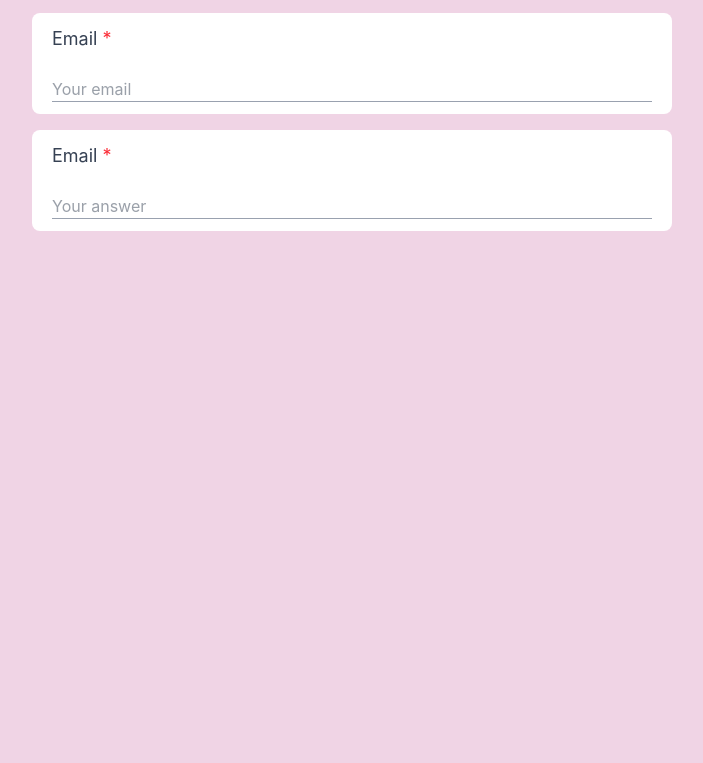
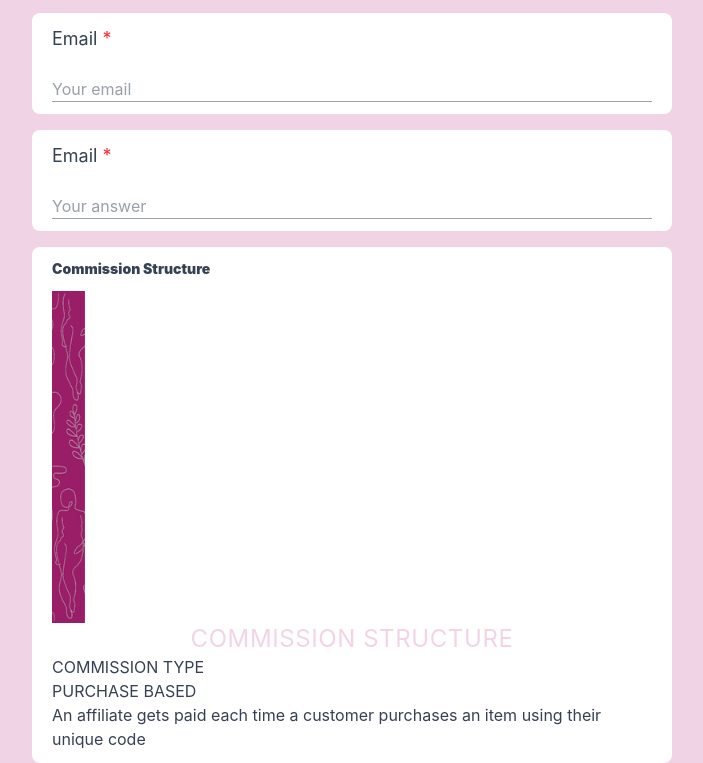
Before and after one commit to terhemeniorwua-png/us-collection, a website: page affiliate.html in a window 1280 px wide. Shown: the part 613-1376 px from the top of the page, without its empty margins (288-991 px from the left). Before the commit the page ends 844 px from the top, so only its background shows below. Drawn offline with Linux system fonts and the light colour scheme.

Commit message:
started the commission structure section

```diff
--- a/affiliate.html
+++ b/affiliate.html
@@ -56,5 +56,25 @@ We look forward to starting this journey with you
             <input type="email" id="email" placeholder="Your answer">
         </div>
      </section>
+          <section class="text-left text-gray-700 p-3 px-5 space-y-3 w-[50%] m-auto  rounded-lg  bg-white mt-[1em]">
+            <div>
+                <h3 class="text-sm font-black">Commission Structure</h3>
+            </div>
+            <div>
+                <img src="images/Side towr.png" alt="">
+                <div>
+                    <h3 class="text-2xl text-[#da92be63] tracking-wide text-center">COMMISSION STRUCTURE</h3>
+                    <div>
+                        <div>
+                            <p>COMMISSION TYPE</p>
+                            <div>
+                                <h3>PURCHASE BASED</h3>
+                                <P>An affiliate gets paid each time a customer purchases an item using their unique code</P>
+                            </div>
+                        </div>
+                    </div>
+                </div>
+            </div>
+          </section>
 </body>
 </html>
```
Also changed, not shown: src/output.css.
